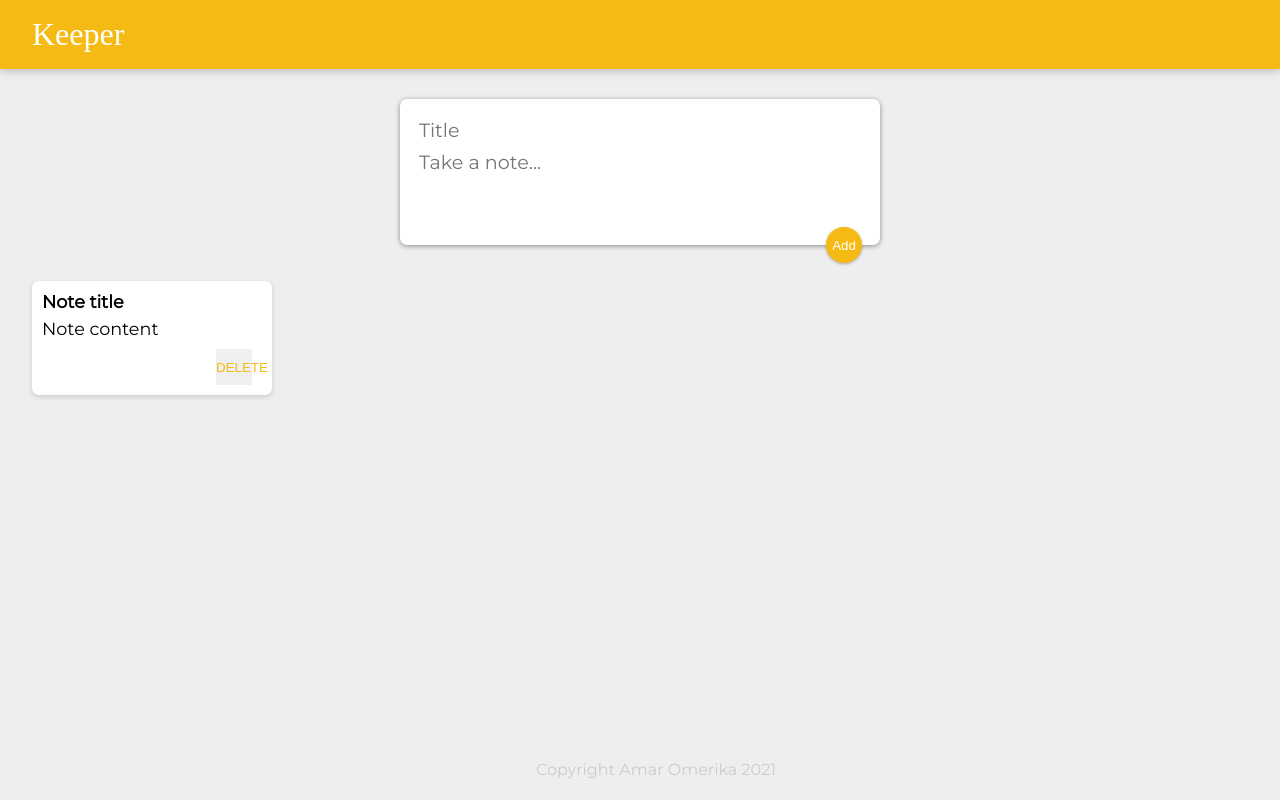
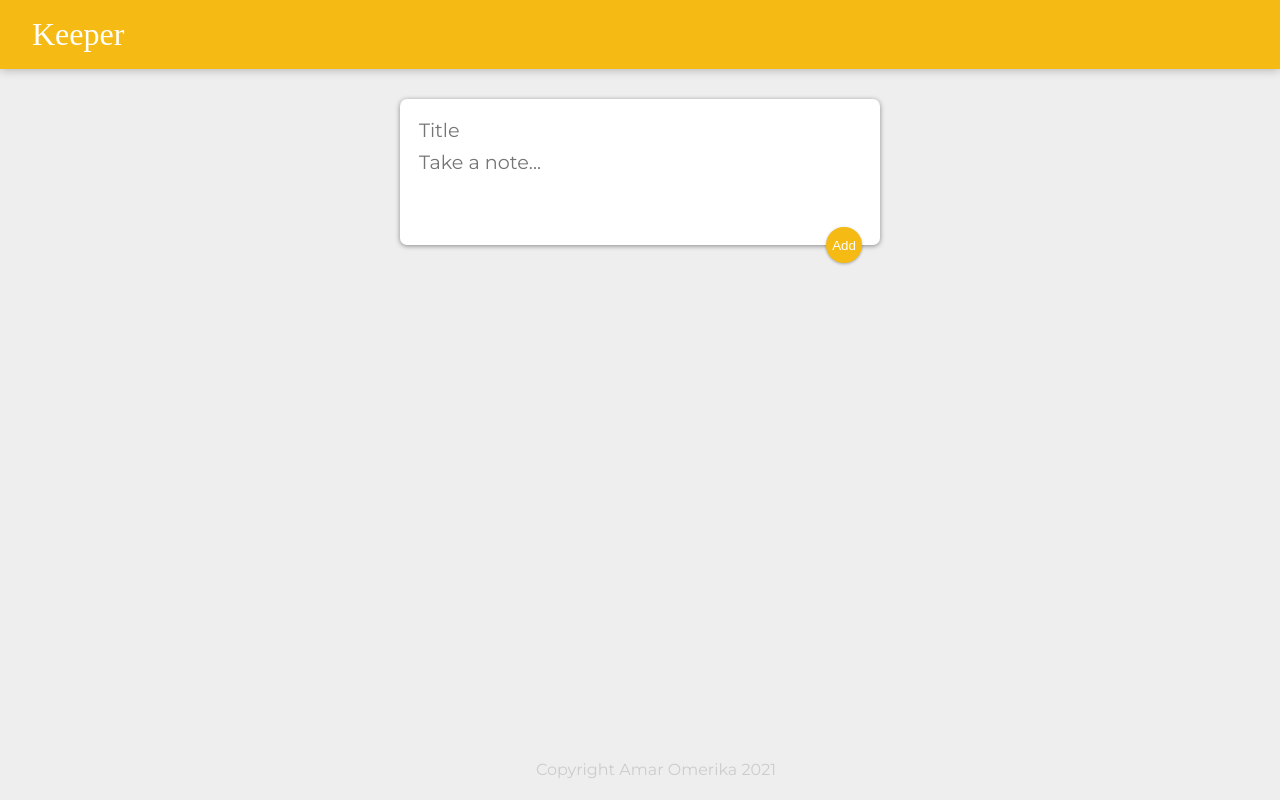
Before and after one commit to Amar-Omerika/Keeper-App, a React (Create React App) app: page / in a window 1280 px wide. Built offline with nearby package versions, Linux system fonts and the light colour scheme; a web font is replaced by a local one.

Commit message:
KeeperApp

```diff
--- a/src/components/App.jsx
+++ b/src/components/App.jsx
@@ -15,7 +15,10 @@
 		<div>
 			<Header />
 			<CreateArea onAdd={addNote} />
-			<Note key={1} title="Note title" content="Note content" />
+			{notes.map((noteItem) => {
+				return <Note title={noteItem.title} content={noteItem.content} />;
+			})}
+
 			<Footer />
 		</div>
 	);
```
